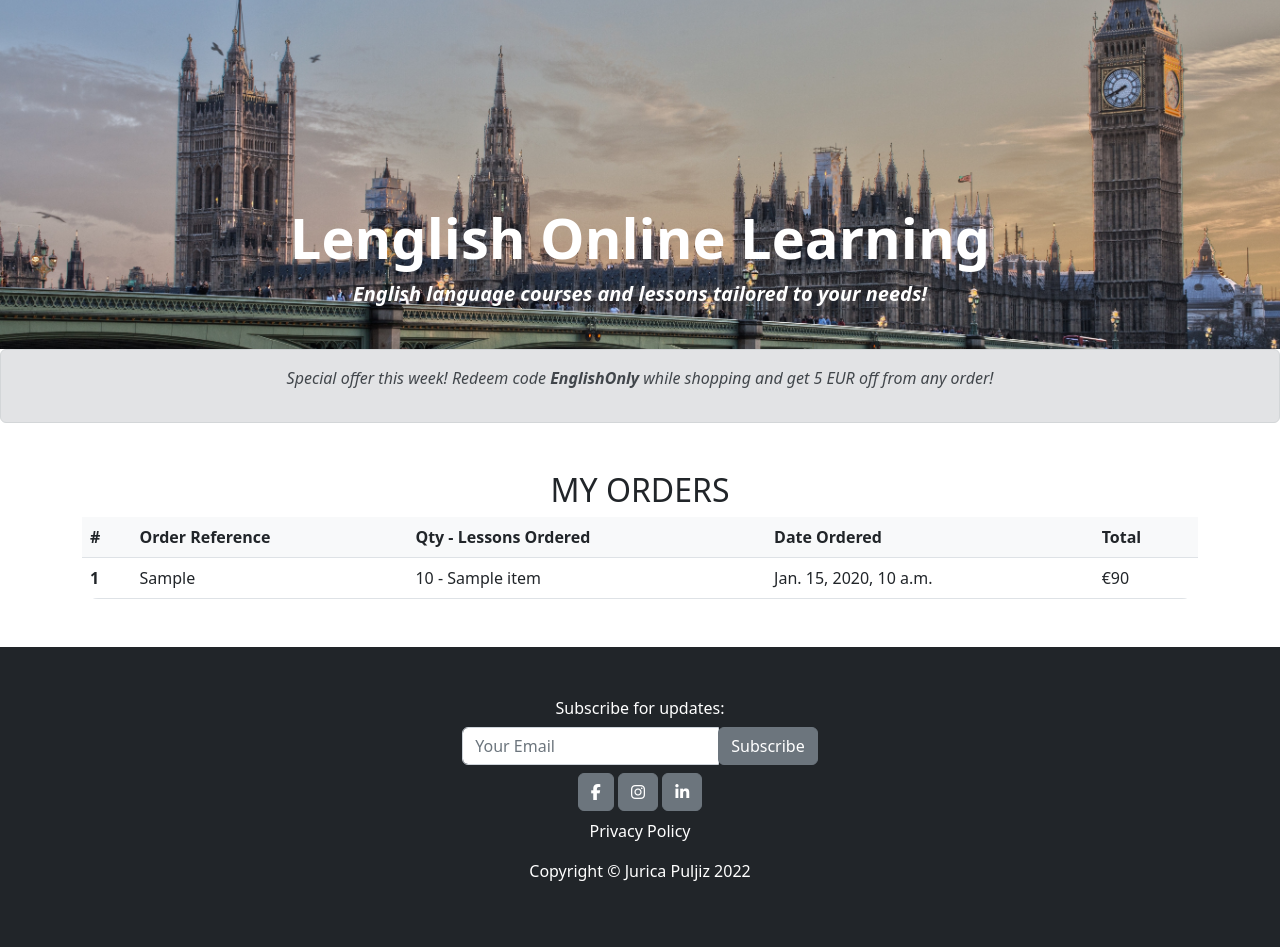
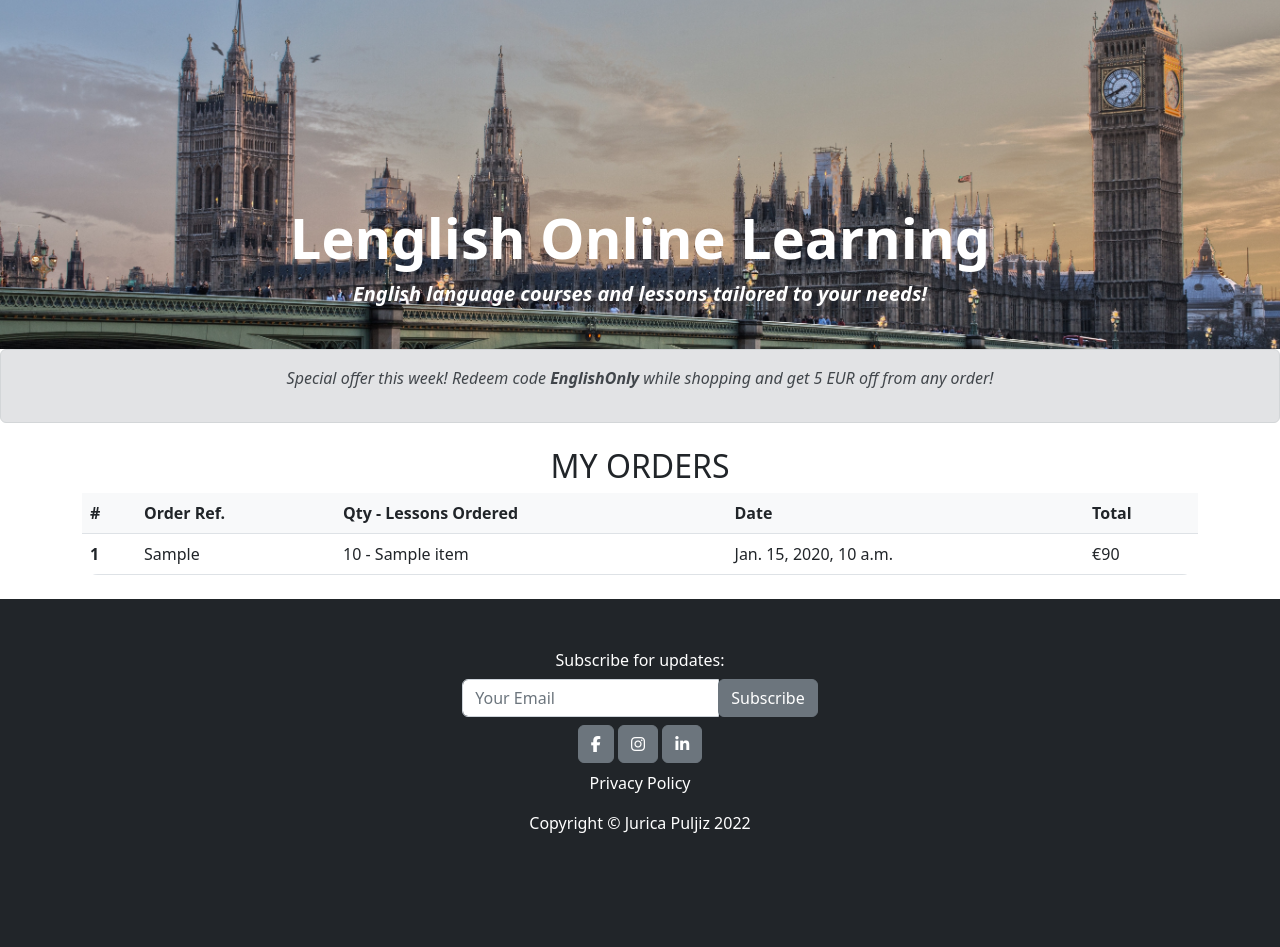
Before and after one commit to Code-Institute-Submissions/jurica29-lenglishonlinelearning_NovResub, a Django app: page /order-history/ in a window 1280 px wide. Shown: the part 61-1008 px from the top of the page. After the commit the page ends 894 px from the top, so only its background shows below. Run offline with Django 4.2, Linux system fonts and the light colour scheme; a user stored in the database is signed in; tables that the repository leaves empty hold one stand-in row (values such as "Sample post"); parts of the project's set-up code (start-up, migrations or seed data) failed here and were passed over; some libraries are stand-ins or nearby versions.

Commit message:
Fix width issue for order history page on smaller screens

```diff
--- a/cart/templates/order-history.html
+++ b/cart/templates/order-history.html
@@ -3,16 +3,16 @@
 <!-- Coupon code message for users -->
 <div class="alert alert-secondary text-center mb-0" role="alert">
   <p class="fst-italic">Special offer this week! Redeem code <strong>EnglishOnly</strong> while shopping and get 5 EUR off from any order! </p>
-</div> {% if orders  %} <div class="container my-5">
+</div> {% if orders  %} <div class="container my-4">
   <div class="shadow-5 rounded-4 overflow-hidden">
     <h2 class="font-weight-bold text-uppercase text-center">My orders</h2>
     <table class="table align-middle mb-0 bg-white">
       <thead class="bg-light">
         <tr>
           <th scope="col">#</th>
-          <th scope="col">Order Reference</th>
+          <th scope="col">Order Ref.</th>
           <th scope="col">Qty - Lessons Ordered</th>
-          <th scope="col">Date Ordered</th>
+          <th scope="col">Date </th>
           <th scope="col">Total </th>
         </tr>
       </thead>
```
